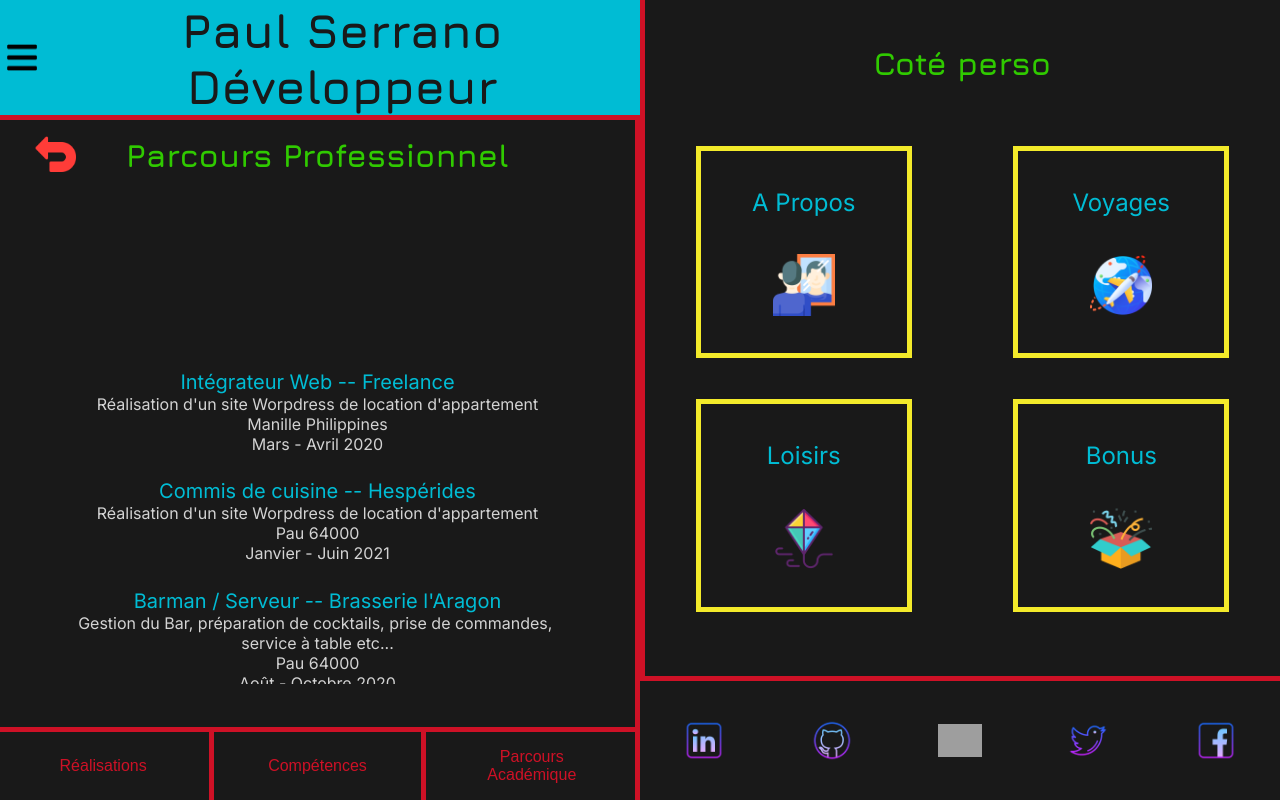
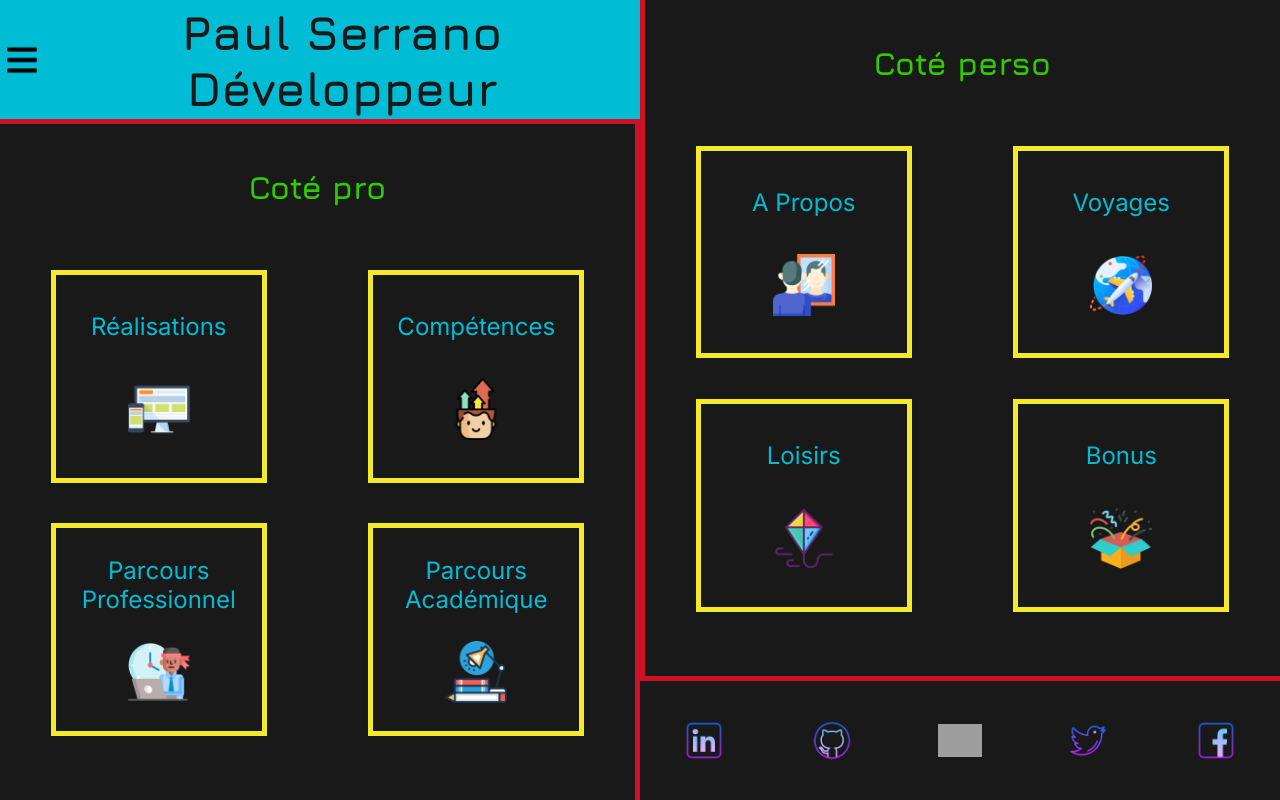
Before and after one commit to Paul-Serrano/portfolio-react, a React (Create React App) app: page / in a window 1280 px wide. Built offline with nearby package versions, Linux system fonts and the light colour scheme; grey boxes are pictures that could not be loaded.

Commit message:
javascript btn

```diff
--- a/src/App.js
+++ b/src/App.js
@@ -3,11 +3,12 @@ import Nav from "./components/index/Nav"
 import Pro from "./components/index/Pro"
 import Perso from "./components/index/Perso"
 import Footer from "./components/index/Footer"
+import ParcoursPro from "./components/ParcoursPro";
 import Option from "./components/parts/Option";
 import Realisation from "./components/Realisation";
 import Competence from "./components/Competences";
 import ParcoursAcad from "./components/ParcoursAcad";
-import ParcoursPro from "./components/ParcoursPro";
+
 
 function App() {
 
@@ -16,7 +17,11 @@ function App() {
         <main className="main">
             <div className="left-side">
                 <Nav/>
+                <Pro/>
+                <Realisation/>
+                <Competence/>
                 <ParcoursPro/>
+                <ParcoursAcad/>
             </div>
             <div className="right-side">
                 <Perso/>
--- a/src/components/Competences.js
+++ b/src/components/Competences.js
@@ -29,10 +29,16 @@ function Competence() {
         )
     })
 
+    function closeComp() {
+        document.getElementsByClassName("pro")[0].style.display = "flex";
+        document.getElementsByClassName("skills")[0].style.display = "none";
+    }
+
     return(
         <div className="skills">
             <BlockTitle
                 title="Compétences"
+                close={closeComp}
             />
             <div className="languages-block">
                 <p className="skills-title">Langages de développement</p>
--- a/src/components/ParcoursAcad.js
+++ b/src/components/ParcoursAcad.js
@@ -15,10 +15,16 @@ function ParcoursAcad() {
         />
     })
 
+    function closeAcad() {
+        document.getElementsByClassName("pro")[0].style.display = "flex";
+        document.getElementsByClassName("parcours-acad")[0].style.display = "none";
+    }
+
     return(
         <div className="parcours-acad">
             <BlockTitle
                 title="Parcours Académique"
+                close={closeAcad}
             />
             {studies}
             <BlockNav
--- a/src/components/ParcoursPro.js
+++ b/src/components/ParcoursPro.js
@@ -12,11 +12,16 @@ function ParcoursPro() {
         />
     })
 
+    function closePro() {
+        document.getElementsByClassName("pro")[0].style.display = "flex";
+        document.getElementsByClassName("parcours-pro")[0].style.display = "none";
+    }
 
     return(
         <div className="parcours-pro">
             <BlockTitle
                 title="Parcours Professionnel"
+                close={closePro}
             />
             <div className="work-content">
                 {work}
--- a/src/components/Realisation.js
+++ b/src/components/Realisation.js
@@ -12,10 +12,16 @@ function Realisation() {
         />
     })
 
+    function closeReal() {
+        document.getElementsByClassName("pro")[0].style.display = "flex";
+        document.getElementsByClassName("realisations")[0].style.display = "none";
+    }
+
     return (
         <div className="realisations">
             <BlockTitle
                 title="Réalisations"
+                close={closeReal}
             />
             <div className="realisation-content">
                 {projects}
--- a/src/components/index/Pro.js
+++ b/src/components/index/Pro.js
@@ -3,8 +3,32 @@ import realisationIcon from "../../img/website.png"
 import competencesIcon from "../../img/skills.png"
 import proIcon from "../../img/work.png"
 import acadIcon from "../../img/study.png"
+import React from "react";
 
 function Pro() {
+
+    const [openedBlock, setOpenedBlock] = React.useState()
+
+    function openReal() {
+        document.getElementsByClassName("pro")[0].style.display = "none";
+        document.getElementsByClassName("realisations")[0].style.display = "flex";
+    }
+
+    function openComp() {
+        document.getElementsByClassName("pro")[0].style.display = "none";
+        document.getElementsByClassName("skills")[0].style.display = "flex";
+    }
+
+    function openParcoursPro() {
+        document.getElementsByClassName("pro")[0].style.display = "none";
+        document.getElementsByClassName("parcours-pro")[0].style.display = "flex";
+    }
+
+    function openParcoursAcad() {
+        document.getElementsByClassName("pro")[0].style.display = "none";
+        document.getElementsByClassName("parcours-acad")[0].style.display = "flex";
+    }
+
     return (
         <div className="pro">
             <p className="pro-title">Coté pro</p>
@@ -13,21 +37,25 @@ function Pro() {
                     name="Réalisations"
                     src={realisationIcon}
                     alt="icône réalisation"
+                    open={openReal}
                 />
                 <Block
                     name="Compétences"
                     src={competencesIcon}
                     alt="icône compétence"
+                    open={openComp}
                 />
                 <Block
                     name="Parcours Professionnel"
                     src={proIcon}
                     alt="icône parcours professionnel"
+                    open={openParcoursPro}
                 />
                 <Block
                     name="Parcours Académique"
                     src={acadIcon}
                     alt="icône parcours académique"
+                    open={openParcoursAcad}
                 />
             </div>
         </div>
--- a/src/components/parts/Block.js
+++ b/src/components/parts/Block.js
@@ -1,6 +1,6 @@
 function Block(props) {
     return(
-        <div className="index-block">
+        <div className="index-block" onClick={props.open}>
             <p className="index-block-title">{props.name}</p>
             <img className="index-block-icon" src={props.src} alt={props.alt}/>
         </div>
--- a/src/components/parts/BlockTitle.js
+++ b/src/components/parts/BlockTitle.js
@@ -3,7 +3,7 @@ import back from "../../img/back-arrow.png"
 function BlockTitle(props) {
     return(
         <div className="block-title">
-            <button className="block-title-return-btn">
+            <button onClick={props.close} className="block-title-return-btn">
                 <img className="block-title-return-icon" src={back} alt="icone de retour"/>
             </button>
             <p className="block-title-txt">{props.title}</p>
--- a/src/index.css
+++ b/src/index.css
@@ -9,6 +9,25 @@
 img {
   max-width: 100%;
 }
+
+/*scrollbar -- start*/
+::-webkit-scrollbar {
+  width: 10px;
+}
+
+::-webkit-scrollbar-track {
+  background: #d3d3d3;
+}
+
+::-webkit-scrollbar-thumb {
+  background: #CE1126;
+}
+
+::-webkit-scrollbar-thumb:hover {
+  background: #555;
+}
+
+/*scrollbar -- end*/
 
 body {
   background-color: #191919;
@@ -203,7 +222,7 @@ body {
   width: 101%;
   border-top: 5px solid #CE1126;
   display: flex;
-  height: 10%;
+  height: 7.5%;
 }
 
 .block-nav-btn {
@@ -237,7 +256,7 @@ body {
 /*Realisation -- start*/
 
 .realisations {
-  display: flex;
+  display: none;
   flex-direction: column;
   justify-content: space-between;
   align-items: center;
@@ -287,7 +306,7 @@ body {
 /*Competences -- start*/
 
 .skills {
-  display: flex;
+  display: none;
   flex-direction: column;
   justify-content: space-between;
   align-items: center;
@@ -346,7 +365,7 @@ body {
 /*Parcours Académique -- start*/
 
 .parcours-acad {
-  display: flex;
+  display: none;
   flex-direction: column;
   justify-content: space-between;
   align-items: center;
@@ -366,7 +385,7 @@ body {
 /*Parcours Professionnel -- start*/
 
 .parcours-pro {
-  display: flex;
+  display: none;
   flex-direction: column;
   justify-content: space-between;
   align-items: center;
@@ -381,33 +400,12 @@ body {
   flex-direction: column;
   justify-content: space-evenly;
   align-items: center;
-  height: 50%;
+  height: 75%;
   margin: 5% 0;
   white-space: nowrap;
   width: 90%;
-  padding: 20% 0 0;
+  padding: 5% 0 0;
 }
-
-/* width */
-::-webkit-scrollbar {
-  width: 10px;
-}
-
-/* Track */
-::-webkit-scrollbar-track {
-  background: #d3d3d3;
-}
-
-/* Handle */
-::-webkit-scrollbar-thumb {
-  background: #CE1126;
-}
-
-/* Handle on hover */
-::-webkit-scrollbar-thumb:hover {
-  background: #555;
-}
-
 
 .work {
   display: flex;
@@ -415,6 +413,7 @@ body {
   justify-content: space-evenly;
   align-items: center;
   width: 90%;
+  margin: 2.5% 0 0;
 }
 
 .work p {
@@ -424,7 +423,6 @@ body {
 .work-title-block {
   font-size: 1.25em;
   color: #00BCD4;
-  margin-top: 5%;
 }
 
 /*Parcours Professionnel -- end*/
```
